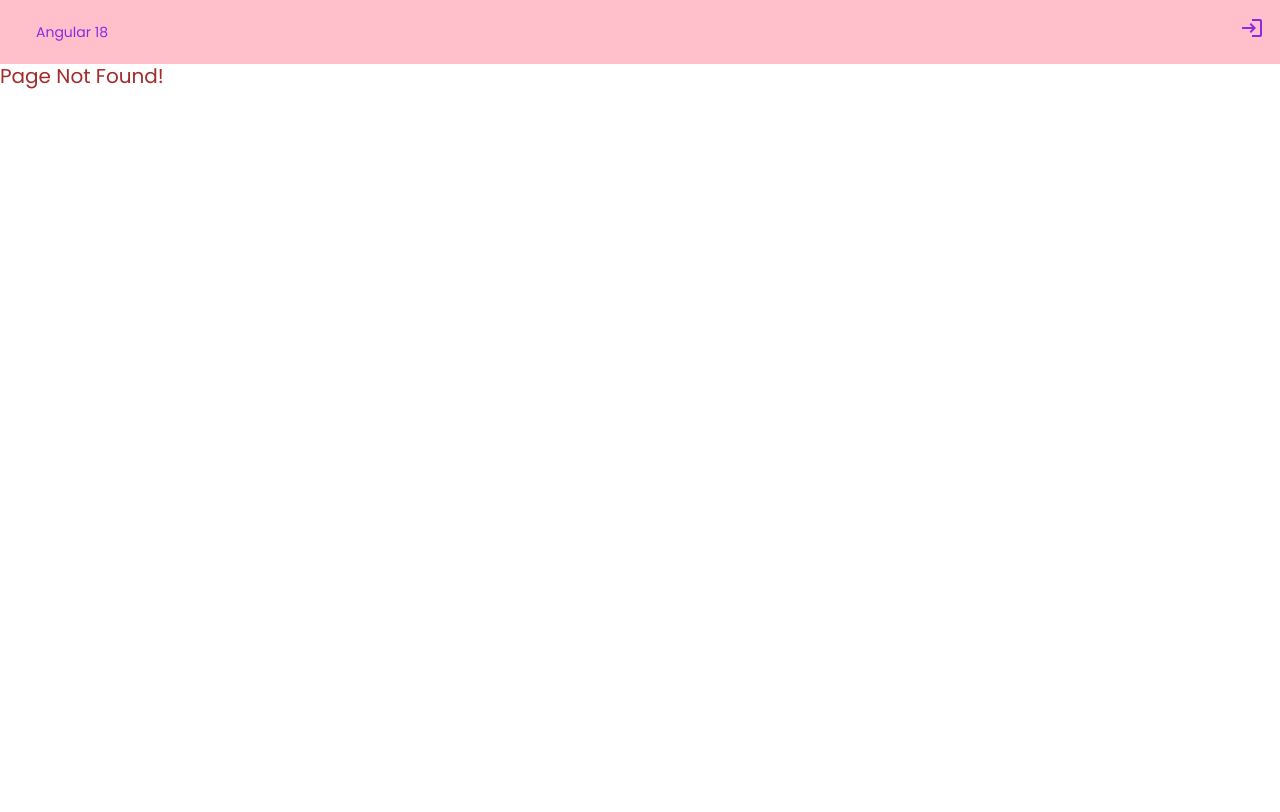
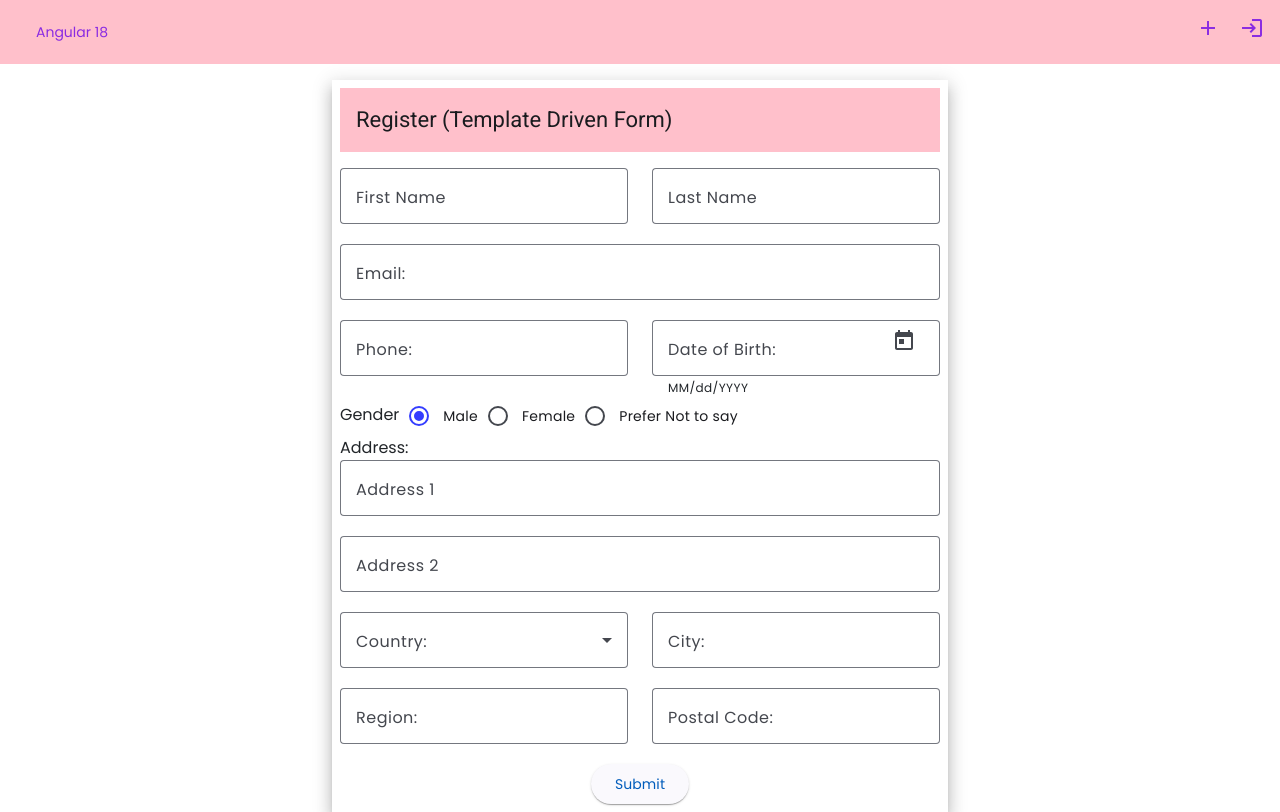
Before and after one commit to SatishKonduru/batch26Angular18Core, an Angular app: page /#/register in a window 1280 px wide. Before the commit this address had no page. Built offline with nearby package versions, Linux system fonts and the light colour scheme.

Commit message:
Template Driven Forms

```diff
--- a/src/app/app.config.ts
+++ b/src/app/app.config.ts
@@ -4,12 +4,14 @@ import { provideRouter, withHashLocation } from '@angular/router';
 import { routes } from './app.routes';
 import { provideAnimationsAsync } from '@angular/platform-browser/animations/async';
 import { provideHttpClient } from '@angular/common/http';
+import { provideNativeDateAdapter } from '@angular/material/core';
 
 export const appConfig: ApplicationConfig = {
   providers: [
     provideZoneChangeDetection({ eventCoalescing: true }),
     provideRouter(routes, withHashLocation()),
     provideAnimationsAsync(),
-    provideHttpClient()
+    provideHttpClient(),
+    provideNativeDateAdapter()
   ]
 };
--- a/src/app/app.routes.ts
+++ b/src/app/app.routes.ts
@@ -11,6 +11,7 @@ import { AdminDashboardComponent } from './components/admin-dashboard/admin-dash
 import { authGuard, authGuardChild } from './guards/auth.guard';
 import { unsavedPageGuard } from './guards/unsaved-page.guard';
 import { BuiltInPipesComponent } from './components/built-in-pipes/built-in-pipes.component';
+import { RegisterComponent } from './components/register/register.component';
 
 export const routes: Routes = [
     {
@@ -69,6 +70,10 @@ export const routes: Routes = [
         component: BuiltInPipesComponent
     },
     {
+        path: 'register',
+        component: RegisterComponent
+    },
+    {
         path: '**',
         component: PageNotFoundComponent
     }
--- a/src/app/components/header/header.component.html
+++ b/src/app/components/header/header.component.html
@@ -2,6 +2,9 @@
 
     <span>Angular 18</span>
     <span class="spacer"></span>
+    <span>
+        <mat-icon [routerLink]="'/register'">add</mat-icon>
+    </span>
     <span><mat-icon [routerLink]="'/login'">login</mat-icon></span>
 </mat-toolbar>
  <!-- <mat-toolbar style="background-color: whitesmoke; color: white; height: 50px;">
--- a/src/app/components/home/home.component.html
+++ b/src/app/components/home/home.component.html
@@ -67,4 +67,4 @@
     </div>
 </div> -->
 
-<app-custom-pipe></app-custom-pipe>
+<!-- <app-custom-pipe></app-custom-pipe> -->
--- /dev/null
+++ b/src/app/components/register/register.component.html
@@ -0,0 +1,124 @@
+<div class="container w-50 mt-3 mx-auto">
+    <div class="col-12 mat-elevation-z10 p-2">
+        <mat-toolbar style="background-color: pink; width: 100%;">
+            Register (Template Driven Form)
+        </mat-toolbar>
+
+         <form>
+            <!-- 1st row -->
+            <div class="row d-flex mt-3">
+                <div class="col-6">
+                    <mat-form-field appearance="outline" style="width:100%" >
+                        <mat-label>First Name</mat-label>
+                        <input matInput placeholder="Enter First Name">
+                    </mat-form-field>
+                </div>
+                <div class="col-6">
+                    <mat-form-field appearance="outline" style="width:100%">
+                        <mat-label>Last Name</mat-label>
+                        <input matInput placeholder="Enter Last Name">
+                    </mat-form-field>
+                </div>
+            </div>
+            <!-- 2nd row -->
+             <div class="row d-flex">
+                <div class="col-12">
+                    <mat-form-field appearance="outline" style="width: 100%;">
+                        <mat-label>Email:</mat-label>
+                        <input matInput placeholder="Enter Email">
+                    </mat-form-field>
+                </div>
+             </div>
+             <!-- 3rd row -->
+              <div class="row d-flex">
+                <div class="col-6">
+                    <mat-form-field appearance="outline" style="width: 100%;">
+                        <mat-label>Phone:</mat-label>
+                        <input matInput placeholder="Enter Phone Number">
+                    </mat-form-field>
+                </div>
+                <div class="col-6">
+                    <mat-form-field appearance="outline" style="width: 100%;">
+                        <mat-label>Date of Birth:</mat-label>
+                        <input matInput [matDatepicker]="picker">
+                        <mat-hint>MM/dd/YYYY</mat-hint>
+                        <mat-datepicker-toggle matTextSuffix [for]="picker"></mat-datepicker-toggle>
+                        <mat-datepicker #picker></mat-datepicker>
+                    </mat-form-field>
+                </div>
+              </div>
+              <!-- 4th row -->
+               <div class="row d-flex">
+                <div class="col-12">
+                    <label>Gender</label>
+                    <mat-radio-group>
+                        <mat-radio-button value="Male" checked>Male</mat-radio-button>
+                        <mat-radio-button value="Female">Female</mat-radio-button>
+                        <mat-radio-button value="other">Prefer Not to say</mat-radio-button>
+                    </mat-radio-group>
+                </div>
+               </div>
+            <!-- 5th row -->
+             <div class="row d-flex">
+                <label>Address:</label>
+                <div class="col-12">
+                    <mat-form-field appearance="outline" style="width: 100%;">
+                        <mat-label>Address 1</mat-label>
+                        <input matInput placeholder="Enter Address Line 1">
+                    </mat-form-field>
+                </div>
+             </div>
+             <!-- 6th row -->
+             <div class="row d-flex">
+                <div class="col-12">
+                    <mat-form-field appearance="outline" style="width: 100%;">
+                        <mat-label>Address 2</mat-label>
+                        <input matInput placeholder="Enter Address Line 2">
+                    </mat-form-field>
+                </div>
+             </div>
+            <!-- 7th row -->
+             <div class="row d-flex">
+                <div class="col-6">
+                    <mat-form-field appearance="outline" style="width: 100%;">
+                        <mat-label>Country:</mat-label>
+                        <mat-select>
+                            <mat-option value="India">India</mat-option>
+                            <mat-option value="USA">USA</mat-option>
+                            <mat-option value="Australia">Australia</mat-option>
+                            <mat-option value="Japan">Japan</mat-option>
+                            <mat-option value="China"> China</mat-option>
+                        </mat-select>
+                    </mat-form-field>
+                </div>
+                <div class="col-6">
+                    <mat-form-field appearance="outline" style="width: 100%">
+                        <mat-label>City:</mat-label>
+                        <input matInput placeholder="Enter City name">
+                    </mat-form-field>
+                </div>
+             </div>
+             <!-- 8th row -->
+              <div class="row d-flex">
+                <div class="col-6">
+                    <mat-form-field appearance="outline" style="width: 100%;">
+                        <mat-label>Region:</mat-label>
+                        <input matInput placeholder="Enter Region">
+                    </mat-form-field>
+                </div>
+                <div class="col-6">
+                    <mat-form-field appearance="outline" style="width: 100%;">
+                        <mat-label>Postal Code:</mat-label>
+                        <input matInput placeholder="Enter Postal code">
+                    </mat-form-field>
+                </div>
+              </div>
+              <!-- 9th row -->
+               <div class="row text-center">
+                <div class="col-12">
+                    <button mat-raised-button type="submit"> Submit</button>
+                </div>
+               </div>
+         </form>
+    </div>
+</div>
```
Also changed, not shown: src/app/components/register/register.component.ts (added, +34 -0 lines), src/app/components/register/register.component.css (added).
